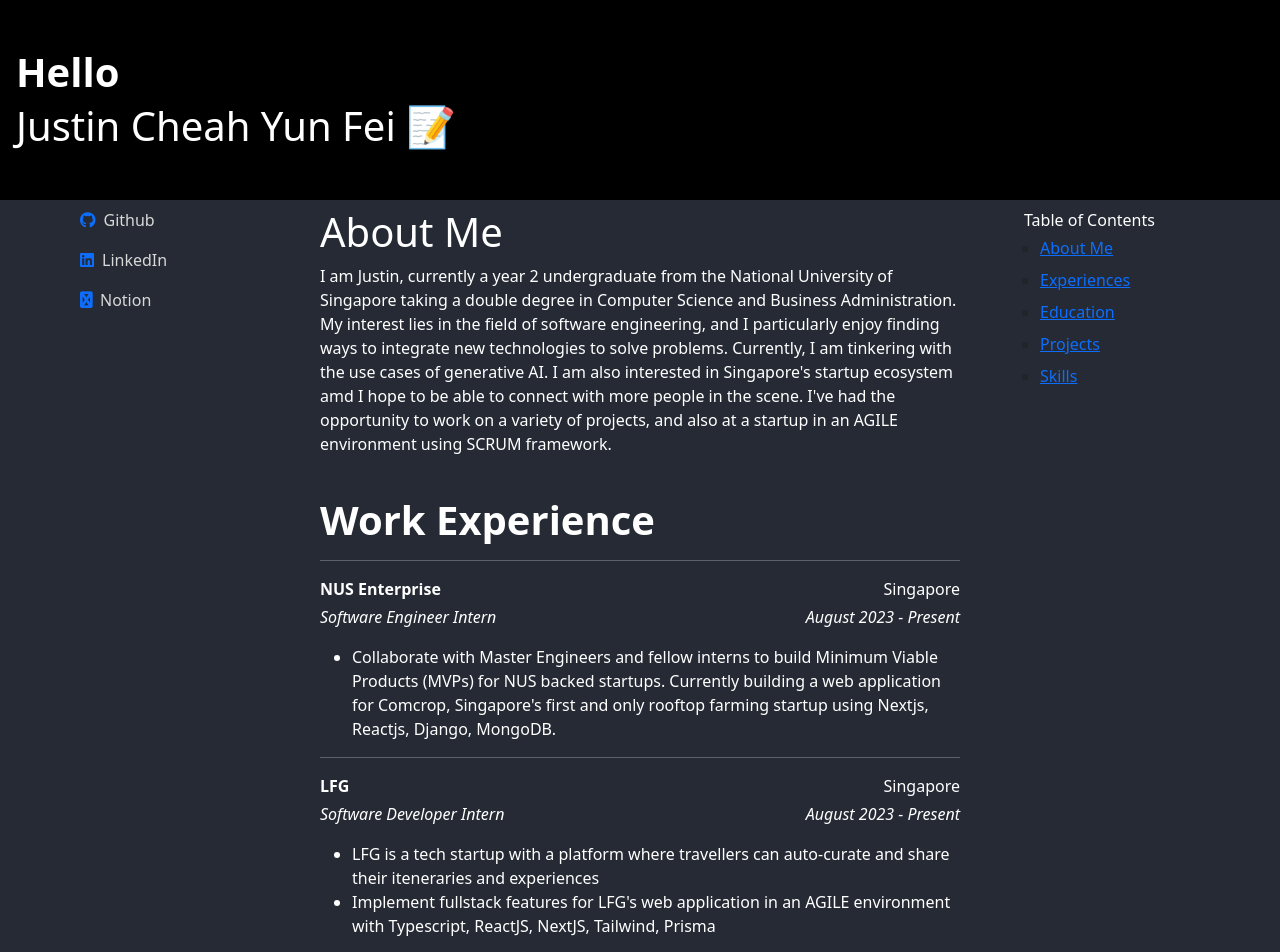
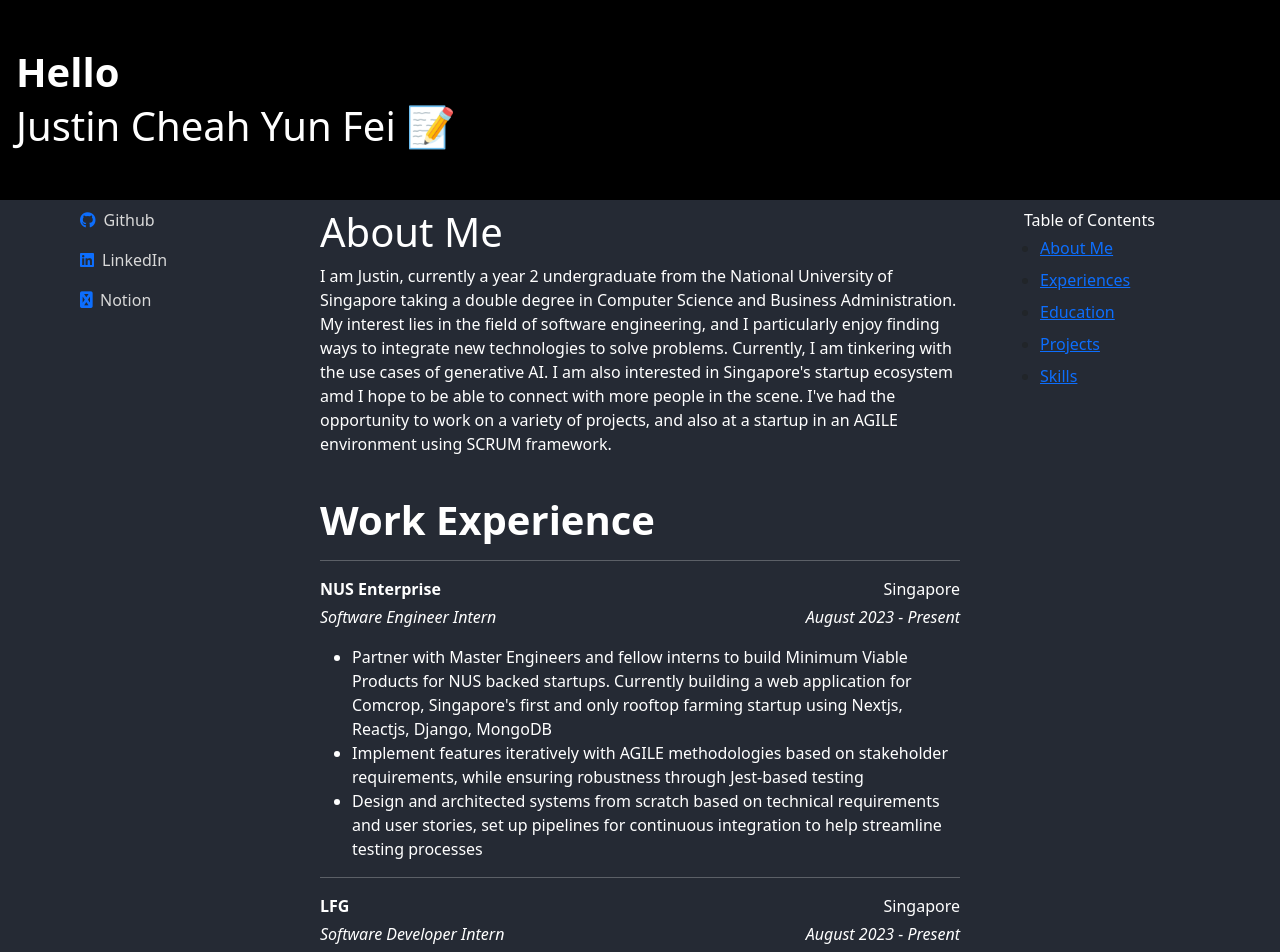
Before and after one commit to JCSnap/JCSnap.github.io, a React (Create React App) app: page / in a window 1280 px wide. Shown: the top 952 px of the page. Built offline with nearby package versions, Linux system fonts and the light colour scheme.

Commit message:
updated experience

```diff
--- a/src/components/ExperiencePageContent.js
+++ b/src/components/ExperiencePageContent.js
@@ -10,7 +10,9 @@ function ExperiencePageContent({ showContactInfo }) {
         period: "August 2023 - Present",
         location: "Singapore",
         contributions: [
-          "Collaborate with Master Engineers and fellow interns to build Minimum Viable Products (MVPs) for NUS backed startups. Currently building a web application for Comcrop, Singapore's first and only rooftop farming startup using Nextjs, Reactjs, Django, MongoDB."
+          "Partner with Master Engineers and fellow interns to build Minimum Viable Products for NUS backed startups. Currently building a web application for Comcrop, Singapore's first and only rooftop farming startup using Nextjs, Reactjs, Django, MongoDB",
+          "Implement features iteratively with AGILE methodologies based on stakeholder requirements, while ensuring robustness through Jest-based testing",
+          "Design and architected systems from scratch based on technical requirements and user stories, set up pipelines for continuous integration to help streamline testing processes",
         ],
       },
       {
```
